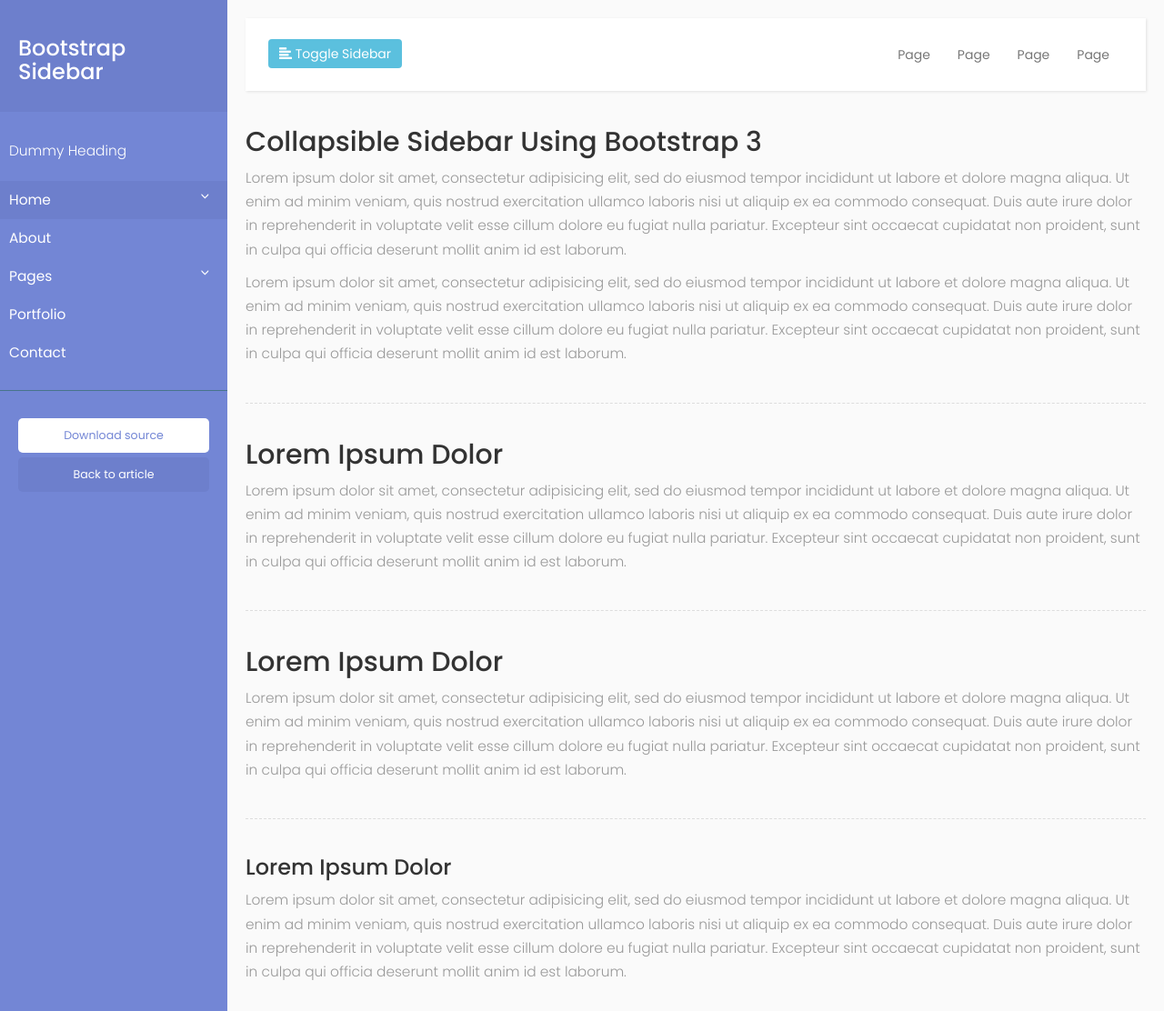
After one commit to CarlosAland/erp_Oliveira, a PHP site: page /recurso/bootstrap-3dddd/indexmenu.html in a window 1280 px wide. The commit adds this page. Shown: the whole page at 91% size. Run offline with PHP 8.4, Linux system fonts and the light colour scheme; a stand-in replaces the project's code that opens the database connection.

Commit message:
inciando trabalhos

```diff
--- /dev/null
+++ b/recurso/bootstrap-3dddd/indexmenu.html
@@ -0,0 +1,121 @@
+<!DOCTYPE html>
+<html>
+    <head>
+        <meta charset="utf-8">
+        <meta name="viewport" content="width=device-width, initial-scale=1.0">
+        <meta http-equiv="X-UA-Compatible" content="IE=edge">
+
+        <title>Collapsible sidebar using Bootstrap 3</title>
+
+         <!-- Bootstrap CSS CDN -->
+        <link rel="stylesheet" href="https://maxcdn.bootstrapcdn.com/bootstrap/3.3.7/css/bootstrap.min.css">
+        <!-- Our Custom CSS -->
+        <link rel="stylesheet" href="style.css">
+    </head>
+    <body>
+
+
+
+        <div class="wrapper">
+            <!-- Sidebar Holder -->
+            <nav id="sidebar">
+                <div class="sidebar-header">
+                    <h3>Bootstrap Sidebar</h3>
+                </div>
+
+                <ul class="list-unstyled components">
+                    <p>Dummy Heading</p>
+                    <li class="active">
+                        <a href="#homeSubmenu" data-toggle="collapse" aria-expanded="false">Home</a>
+                        <ul class="collapse list-unstyled" id="homeSubmenu">
+                            <li><a href="#">Home 1</a></li>
+                            <li><a href="#">Home 2</a></li>
+                            <li><a href="#">Home 3</a></li>
+                        </ul>
+                    </li>
+                    <li>
+                        <a href="#">About</a>
+                        <a href="#pageSubmenu" data-toggle="collapse" aria-expanded="false">Pages</a>
+                        <ul class="collapse list-unstyled" id="pageSubmenu">
+                            <li><a href="#">Page 1</a></li>
+                            <li><a href="#">Page 2</a></li>
+                            <li><a href="#">Page 3</a></li>
+                        </ul>
+                    </li>
+                    <li>
+                        <a href="#">Portfolio</a>
+                    </li>
+                    <li>
+                        <a href="#">Contact</a>
+                    </li>
+                </ul>
+
+                <ul class="list-unstyled CTAs">
+                    <li><a href="https://bootstrapious.com/tutorial/files/sidebar.zip" class="download">Download source</a></li>
+                    <li><a href="https://bootstrapious.com/p/bootstrap-sidebar" class="article">Back to article</a></li>
+                </ul>
+            </nav>
+
+            <!-- Page Content Holder -->
+            <div id="content">
+
+                <nav class="navbar navbar-default">
+                    <div class="container-fluid">
+
+                        <div class="navbar-header">
+                            <button type="button" id="sidebarCollapse" class="btn btn-info navbar-btn">
+                                <i class="glyphicon glyphicon-align-left"></i>
+                                <span>Toggle Sidebar</span>
+                            </button>
+                        </div>
+
+                        <div class="collapse navbar-collapse" id="bs-example-navbar-collapse-1">
+                            <ul class="nav navbar-nav navbar-right">
+                                <li><a href="#">Page</a></li>
+                                <li><a href="#">Page</a></li>
+                                <li><a href="#">Page</a></li>
+                                <li><a href="#">Page</a></li>
+                            </ul>
+                        </div>
+                    </div>
+                </nav>
+
+                <h2>Collapsible Sidebar Using Bootstrap 3</h2>
+                <p>Lorem ipsum dolor sit amet, consectetur adipisicing elit, sed do eiusmod tempor incididunt ut labore et dolore magna aliqua. Ut enim ad minim veniam, quis nostrud exercitation ullamco laboris nisi ut aliquip ex ea commodo consequat. Duis aute irure dolor in reprehenderit in voluptate velit esse cillum dolore eu fugiat nulla pariatur. Excepteur sint occaecat cupidatat non proident, sunt in culpa qui officia deserunt mollit anim id est laborum.</p>
+                <p>Lorem ipsum dolor sit amet, consectetur adipisicing elit, sed do eiusmod tempor incididunt ut labore et dolore magna aliqua. Ut enim ad minim veniam, quis nostrud exercitation ullamco laboris nisi ut aliquip ex ea commodo consequat. Duis aute irure dolor in reprehenderit in voluptate velit esse cillum dolore eu fugiat nulla pariatur. Excepteur sint occaecat cupidatat non proident, sunt in culpa qui officia deserunt mollit anim id est laborum.</p>
+
+                <div class="line"></div>
+
+                <h2>Lorem Ipsum Dolor</h2>
+                <p>Lorem ipsum dolor sit amet, consectetur adipisicing elit, sed do eiusmod tempor incididunt ut labore et dolore magna aliqua. Ut enim ad minim veniam, quis nostrud exercitation ullamco laboris nisi ut aliquip ex ea commodo consequat. Duis aute irure dolor in reprehenderit in voluptate velit esse cillum dolore eu fugiat nulla pariatur. Excepteur sint occaecat cupidatat non proident, sunt in culpa qui officia deserunt mollit anim id est laborum.</p>
+
+                <div class="line"></div>
+
+                <h2>Lorem Ipsum Dolor</h2>
+                <p>Lorem ipsum dolor sit amet, consectetur adipisicing elit, sed do eiusmod tempor incididunt ut labore et dolore magna aliqua. Ut enim ad minim veniam, quis nostrud exercitation ullamco laboris nisi ut aliquip ex ea commodo consequat. Duis aute irure dolor in reprehenderit in voluptate velit esse cillum dolore eu fugiat nulla pariatur. Excepteur sint occaecat cupidatat non proident, sunt in culpa qui officia deserunt mollit anim id est laborum.</p>
+
+                <div class="line"></div>
+
+                <h3>Lorem Ipsum Dolor</h3>
+                <p>Lorem ipsum dolor sit amet, consectetur adipisicing elit, sed do eiusmod tempor incididunt ut labore et dolore magna aliqua. Ut enim ad minim veniam, quis nostrud exercitation ullamco laboris nisi ut aliquip ex ea commodo consequat. Duis aute irure dolor in reprehenderit in voluptate velit esse cillum dolore eu fugiat nulla pariatur. Excepteur sint occaecat cupidatat non proident, sunt in culpa qui officia deserunt mollit anim id est laborum.</p>
+            </div>
+        </div>
+
+
+
+
+
+        <!-- jQuery CDN -->
+         <script src="https://code.jquery.com/jquery-1.12.0.min.js"></script>
+         <!-- Bootstrap Js CDN -->
+         <script src="https://maxcdn.bootstrapcdn.com/bootstrap/3.3.7/js/bootstrap.min.js"></script>
+
+         <script type="text/javascript">
+             $(document).ready(function () {
+                 $('#sidebarCollapse').on('click', function () {
+                     $('#sidebar').toggleClass('active');
+                 });
+             });
+         </script>
+    </body>
+</html>
--- /dev/null
+++ b/recurso/bootstrap-3dddd/style.css
@@ -0,0 +1,168 @@
+/*
+    DEMO STYLE
+*/
+@import "https://fonts.googleapis.com/css?family=Poppins:300,400,500,600,700";
+
+
+body {
+    font-family: 'Poppins', sans-serif;
+    background: #fafafa;
+}
+
+p {
+    font-family: 'Poppins', sans-serif;
+    font-size: 1.1em;
+    font-weight: 300;
+    line-height: 1.7em;
+    color: #999;
+}
+
+a, a:hover, a:focus {
+    color: inherit;
+    text-decoration: none;
+    transition: all 0.3s;
+}
+
+.navbar {
+    padding: 15px 10px;
+    background: #fff;
+    border: none;
+    border-radius: 0;
+    margin-bottom: 40px;
+    box-shadow: 1px 1px 3px rgba(0, 0, 0, 0.1);
+}
+
+.navbar-btn {
+    box-shadow: none;
+    outline: none !important;
+    border: none;
+}
+
+.line {
+    width: 100%;
+    height: 1px;
+    border-bottom: 1px dashed #ddd;
+    margin: 40px 0;
+}
+
+/* ---------------------------------------------------
+    SIDEBAR STYLE
+----------------------------------------------------- */
+.wrapper {
+    display: flex;
+    align-items: stretch;
+}
+
+#sidebar {
+    min-width: 250px;
+    max-width: 250px;
+    background: #7386D5;
+    color: #fff;
+    transition: all 0.3s;
+}
+
+#sidebar.active {
+    margin-left: -250px;
+}
+
+#sidebar .sidebar-header {
+    padding: 20px;
+    background: #6d7fcc;
+}
+
+#sidebar ul.components {
+    padding: 20px 0;
+    border-bottom: 1px solid #47748b;
+}
+
+#sidebar ul p {
+    color: #fff;
+    padding: 10px;
+}
+
+#sidebar ul li a {
+    padding: 10px;
+    font-size: 1.1em;
+    display: block;
+}
+#sidebar ul li a:hover {
+    color: #7386D5;
+    background: #fff;
+}
+
+#sidebar ul li.active > a, a[aria-expanded="true"] {
+    color: #fff;
+    background: #6d7fcc;
+}
+
+
+a[data-toggle="collapse"] {
+    position: relative;
+}
+
+a[aria-expanded="false"]::before, a[aria-expanded="true"]::before {
+    content: '\e259';
+    display: block;
+    position: absolute;
+    right: 20px;
+    font-family: 'Glyphicons Halflings';
+    font-size: 0.6em;
+}
+a[aria-expanded="true"]::before {
+    content: '\e260';
+}
+
+
+ul ul a {
+    font-size: 0.9em !important;
+    padding-left: 30px !important;
+    background: #6d7fcc;
+}
+
+ul.CTAs {
+    padding: 20px;
+}
+
+ul.CTAs a {
+    text-align: center;
+    font-size: 0.9em !important;
+    display: block;
+    border-radius: 5px;
+    margin-bottom: 5px;
+}
+
+a.download {
+    background: #fff;
+    color: #7386D5;
+}
+
+a.article, a.article:hover {
+    background: #6d7fcc !important;
+    color: #fff !important;
+}
+
+
+
+/* ---------------------------------------------------
+    CONTENT STYLE
+----------------------------------------------------- */
+#content {
+    padding: 20px;
+    min-height: 100vh;
+    transition: all 0.3s;
+}
+
+/* ---------------------------------------------------
+    MEDIAQUERIES
+----------------------------------------------------- */
+@media (max-width: 768px) {
+    #sidebar {
+        margin-left: -250px;
+    }
+    #sidebar.active {
+        margin-left: 0;
+    }
+    #sidebarCollapse span {
+        display: none;
+    }
+}
--- a/views/listaFuncionarios.php
+++ b/views/listaFuncionarios.php
@@ -15,11 +15,11 @@
 
 <body>
 
-
-
 <div>
 <a class="btn btn-danger" href="dashboard.php " role="button">Voltar</a>
 <a class="btn btn-success" href="cadastroFuncionarios.php " role="button">Cadastrar Novo</a>
+
+
 
   <div class="container theme-showcase" role="main">
     <div class="page-header">
@@ -48,7 +48,7 @@
                     <td>{$funcionarios['TFUNC_CEL']}</td>
                     <td>
                     <a class='btn btn-primary' role='button' href='editarFuncionarios.php?id={$funcionarios['TFUNC_ID']}' >Editar</a>
-                    <a class='btn btn-danger' role='button' href='../recurso/del.php?id={$funcionarios['TFUNC_ID']}' data-confirm=''>Apagar</a>
+                    <a class='btn btn-danger' role='button' href='../recurso/delet/delFuncionario.php?id={$funcionarios['TFUNC_ID']}' data-confirm=''>Apagar</a>
 
                     </td>
                     </tr>
```
Also changed, not shown: controllers/FuncionarioDAO.php (+29 -11 lines), models/Equipe.php (+57 -2 lines), models/Funcionarios.php (+51 -73 lines), recurso/delet/delFuncionario.php (added, +17 -0 lines), templates/rodape.php (+8 -4 lines), views/cadastroEquipes.php (+1 -6 lines), views/cadastroFuncionarios.php (+15 -16 lines), views/editarFuncionarios.php (+69 -68 lines), models/Funcao.php (line endings or trailing spaces).
